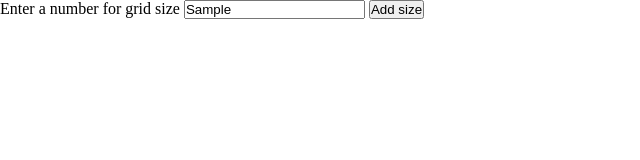
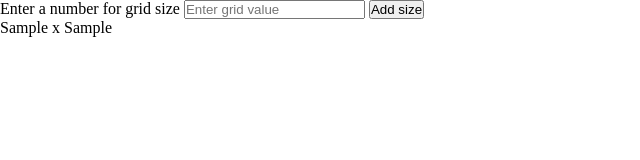
Before and after one commit to Calsjunior/etch-a-sketch, a website: page index.html in a window 1280 px wide. Both pictures are taken after typing "Sample" into the empty fields and a click on the button "Add size". Shown: the whole page, without its empty margins (0-640 px from the left). Drawn offline with Linux system fonts and the light colour scheme.

Commit message:
feat: show current grid size

```diff
--- a/index.html
+++ b/index.html
@@ -15,6 +15,8 @@
             <button>Add size</button>
         </form>
 
+        <p class="display-size"></p>
+
         <div id="grid-container"></div>
 
     </body>
--- a/script.js
+++ b/script.js
@@ -2,11 +2,14 @@ let size = 0;
 const input = document.querySelector("#grid-size");
 const button = document.querySelector("button");
 const gridContainer = document.querySelector("#grid-container");
+const displaySize = document.querySelector(".display-size");
 button.addEventListener("click", (event) => {
     event.preventDefault();
     size = input.value;
 
-    gridContainer.innerHTML = "";
+    displaySize.textContent = `${input.value} x ${input.value}`;
+    input.value = "";
+    gridContainer.textContent = "";
 
     makeGrid(size);
     hoverGrid();
```
